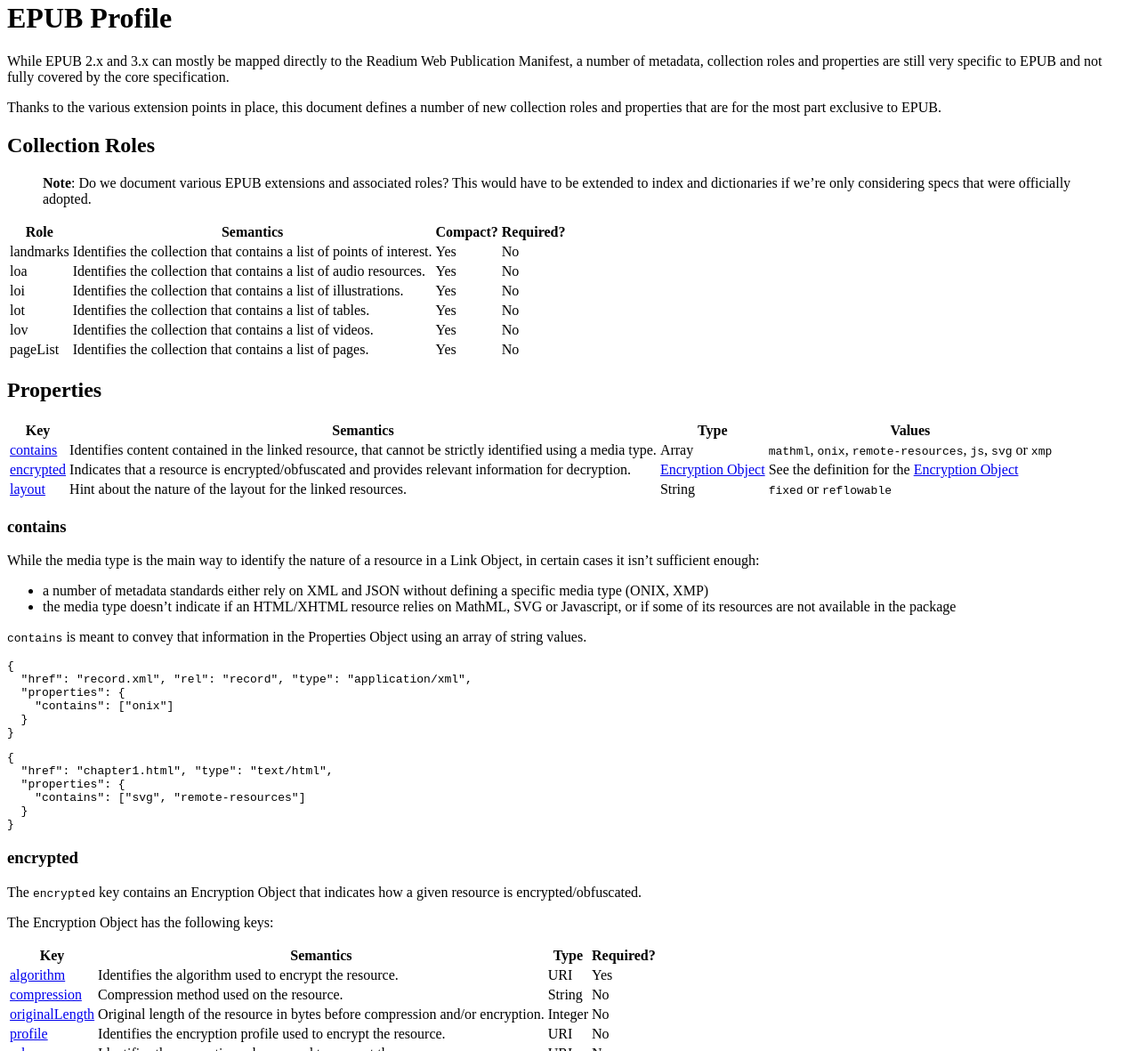
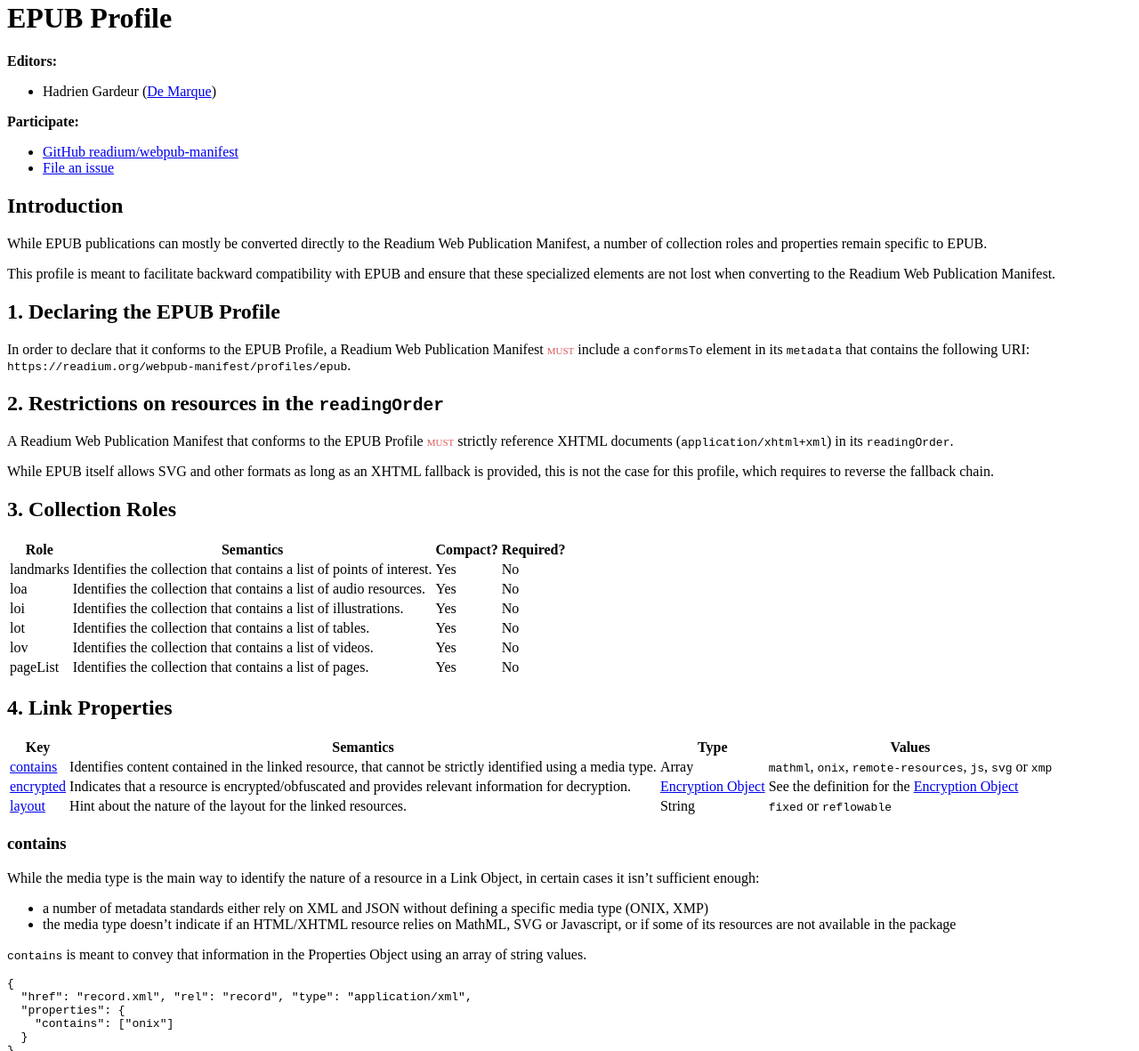
Before and after one commit to readium/webpub-manifest, a Jekyll site: the page built from profiles/epub.md, in a window 1280 px wide and 1400 px high. Shown: the part 219-1400 px from the top of the window at 89% size. Built offline with Jekyll 4.4.1, drawn with Linux system fonts in a browser that asks for light colours; our own code applies the rules of GitHub Pages for plain Markdown files; comment, search, counter and statistics services are not loaded.

Commit message:
Added conformsTo in our various profiles

```diff
--- a/profiles/epub.md
+++ b/profiles/epub.md
@@ -1,12 +1,33 @@
 # EPUB Profile
 
-While EPUB 2.x and 3.x can mostly be mapped directly to the Readium Web Publication Manifest, a number of metadata, collection roles and properties are still very specific to EPUB and not fully covered by the core specification.
+**Editors:**
 
-Thanks to the various extension points in place, this document defines a number of new collection roles and properties that are for the most part exclusive to EPUB.
+* Hadrien Gardeur ([De Marque](http://www.demarque.com))
 
-## Collection Roles
+**Participate:**
 
-> **Note**: Do we document various EPUB extensions and associated roles? This would have to be extended to index and dictionaries if we're only considering specs that were officially adopted.
+* [GitHub readium/webpub-manifest](https://github.com/readium/webpub-manifest)
+* [File an issue](https://github.com/readium/webpub-manifest/issues)
+
+## Introduction
+
+While EPUB publications can mostly be converted directly to the Readium Web Publication Manifest, a number of collection roles and properties remain specific to EPUB.
+
+This profile is meant to facilitate backward compatibility with EPUB and ensure that these specialized elements are not lost when converting to the Readium Web Publication Manifest.
+
+## 1. Declaring the EPUB Profile
+
+In order to declare that it conforms to the EPUB Profile, a Readium Web Publication Manifest <strong class="rfc">must</strong> include a `conformsTo` element in its `metadata` that contains the following URI: `https://readium.org/webpub-manifest/profiles/epub`.
+
+
+## 2. Restrictions on resources in the `readingOrder`
+
+A Readium Web Publication Manifest that conforms to the EPUB Profile <strong class="rfc">must</strong> strictly reference XHTML documents (`application/xhtml+xml`) in its `readingOrder`.
+
+While EPUB itself allows SVG and other formats as long as an XHTML fallback is provided, this is not the case for this profile, which requires to reverse the fallback chain.
+
+
+## 3. Collection Roles
 
 | Role  | Semantics | Compact? | Required? |
 | ----- | --------- | -------- | --------- |
@@ -18,7 +39,7 @@
 | pageList  | Identifies the collection that contains a list of pages.  | Yes  | No  |
 
 
-## Properties
+## 4. Link Properties
 
 | Key   | Semantics | Type     | Values    |
 | ----- | --------- | -------- | --------- |
```
Also changed, not shown: profiles/README.md (+5 -5 lines), profiles/audiobook.md (+2 -1 lines), profiles/divina.md (+6 -7 lines), roles.md (+6 -6 lines), schema/metadata.schema.json (+11 -0 lines).
